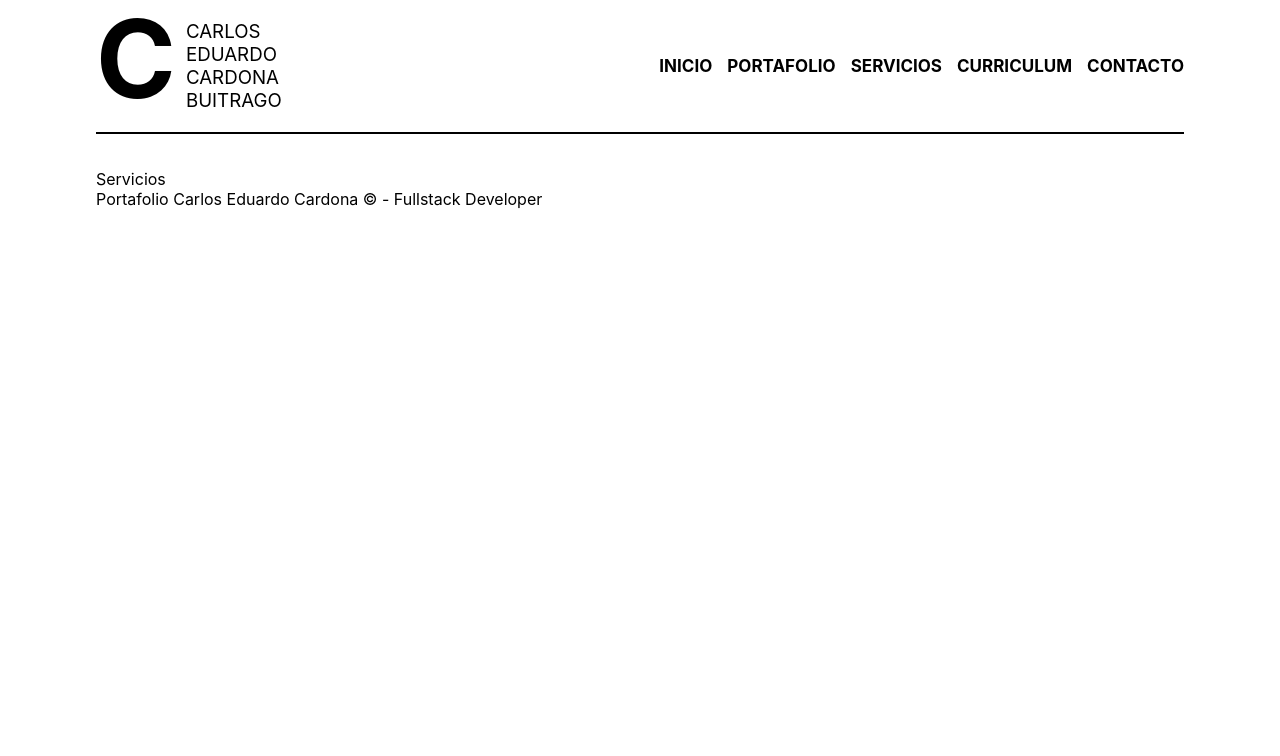
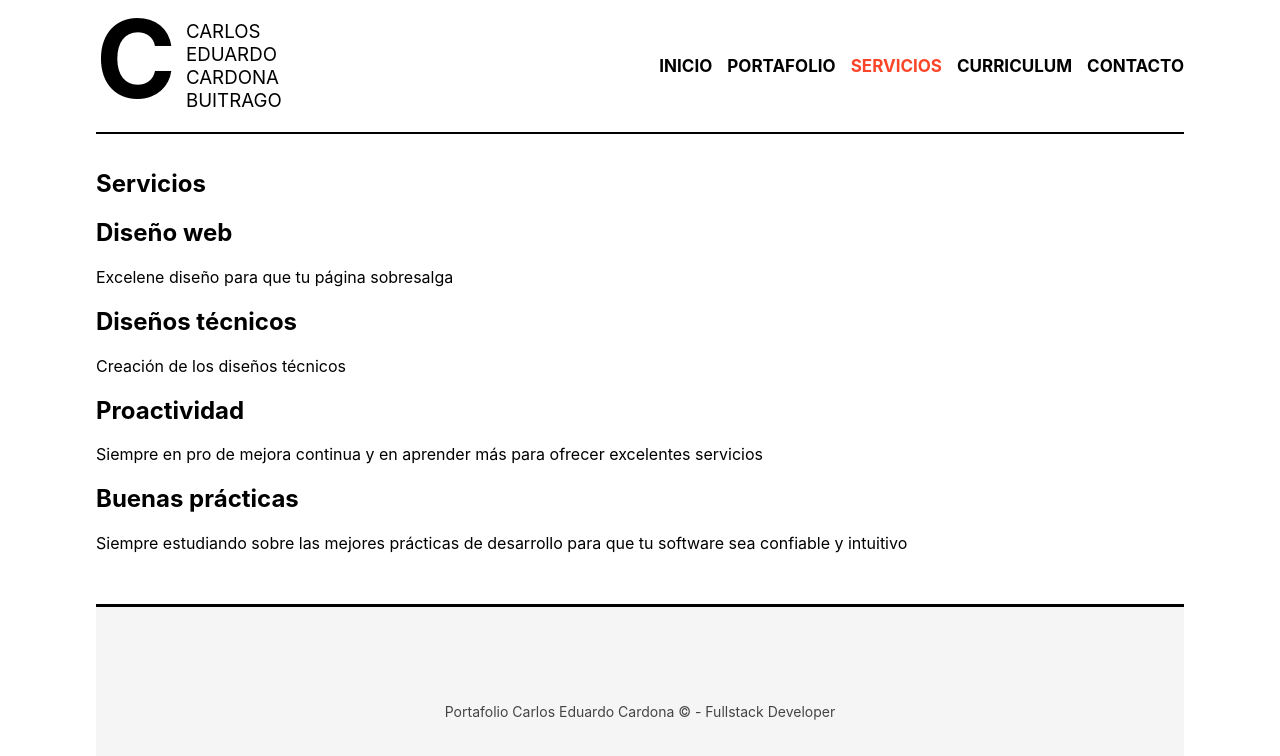
Before and after one commit to CarlosEduardoCardonaB/mi_portafoio, a React (Create React App) app: page /Servicios in a window 1280 px wide. Shown: the top 756 px of the page. Built offline with nearby package versions, Linux system fonts and the light colour scheme.

Commit message:
Avance en páginas y estilos para portafolio web

```diff
--- a/src/componentes/Contacto.js
+++ b/src/componentes/Contacto.js
@@ -2,6 +2,16 @@ import React from 'react'
 
 export const Contacto = () => {
   return (
-    <div>Contacto</div>
+    <div className='page'>
+      <h1>Contacto</h1>
+
+      <form className='contacto' action='mailto:caeca425@gmail.com'>
+        <input type='text' placeholder='Nombre'/>
+        <input type='text' placeholder='Apellidos'/>
+        <input type='text' placeholder='Email'/>
+        <textarea type='text' placeholder='Motivo de contacto'/>
+        <inpu type="submit" value="Enviar" />
+      </form>
+    </div>
   )
 }
--- a/src/componentes/Curriculum.js
+++ b/src/componentes/Curriculum.js
@@ -2,6 +2,28 @@ import React from 'react'
 
 export const Curriculum = () => {
   return (
-    <div>Curriculum</div>
+    <div className='page'>
+      <h1>Curriculum</h1>
+
+          <h2>Experiencia</h2>
+          <ul>
+            <li>He trabajado en esta empresa</li>
+          </ul>
+
+          <h2>Conocimientos</h2>
+          <ul>
+            <li>Tengo conocimientos en las siguientes tecnologias</li>
+          </ul>
+
+          <h2>Educación</h2>
+          <ul>
+            <li>Ingeniero de sistemas</li>
+          </ul>
+
+          <h2>Reconocimientos y premios</h2>
+          <ul>
+            <li>Excelencia académica. Promoción de P3 a E1</li>
+          </ul>
+    </div>
   )
 }
--- a/src/componentes/Inicio.js
+++ b/src/componentes/Inicio.js
@@ -1,7 +1,25 @@
 import React from 'react'
+import { Link } from 'react-router-dom'
 
 export const Inicio = () => {
   return (
-    <div>Inicio</div>
+    <div className='page'>
+      <h1>
+        Hola, soy Carlos Eduardo Cardona, desarrollador web con experiencia en tecnologías como React y NodeJs.
+        He trabjado con GCP y en proyectos móviles.
+      </h1>
+      <h2>
+        He trabajado con otras tecnologías pero me apasioné desde que vi las bondades de javascript con Jquery.
+        <Link to="/Contacto"> !Claro que quiero contactarte...¡</Link>
+      </h2>
+
+      <section className='last-works'>
+        <h2>Algunos de mis proyectos:</h2>
+        <p>Estos son algunos de los proyectos en los que he participado.</p>
+        <div className='works'>
+
+        </div>
+      </section>
+    </div>
   )
 }
--- a/src/componentes/Portafolio.js
+++ b/src/componentes/Portafolio.js
@@ -2,6 +2,8 @@ import React from 'react'
 
 export const Portafolio = () => {
   return (
-    <div>Portafolio</div>
+    <div className='page'>
+      <h1>Portafolio</h1>
+    </div>
   )
 }
--- a/src/componentes/Servicios.js
+++ b/src/componentes/Servicios.js
@@ -2,6 +2,27 @@ import React from 'react'
 
 export const Servicios = () => {
   return (
-    <div>Servicios</div>
+    <div className='page'>
+      <h1>Servicios</h1>
+
+      <section>
+        <article className='service'>
+          <h2>Diseño web</h2>
+          <p>Excelene diseño para que tu página sobresalga</p>
+        </article>
+        <article className='service'>
+          <h2>Diseños técnicos</h2>
+          <p>Creación de los diseños técnicos</p>
+        </article>
+        <article className='service'>
+          <h2>Proactividad</h2>
+          <p>Siempre en pro de mejora continua y en aprender más para ofrecer excelentes servicios</p>
+        </article>
+        <article className='service'>
+          <h2>Buenas prácticas</h2>
+          <p>Siempre estudiando sobre las mejores prácticas de desarrollo para que tu software sea confiable y intuitivo</p>
+        </article>
+      </section>
+    </div>
   )
 }
--- a/src/componentes/layout/Footer.js
+++ b/src/componentes/layout/Footer.js
@@ -2,7 +2,7 @@ import React from 'react'
 
 export const Footer = () => {
   return (
-    <footer>
+    <footer className='footer'>
         Portafolio Carlos Eduardo Cardona &copy; - Fullstack Developer
     </footer>
   )
--- a/src/componentes/layout/HeaderNav.js
+++ b/src/componentes/layout/HeaderNav.js
@@ -11,19 +11,19 @@ export const HeaderNav = () => {
         <nav>
             <ul>
                 <li>
-                    <NavLink to="/Inicio">Inicio</NavLink>
+                    <NavLink to="/Inicio" className={({isActive})=>isActive ? "active" : ""}>Inicio</NavLink>
                 </li>
                 <li>
-                    <NavLink to="/Portafolio">Portafolio</NavLink>
+                    <NavLink to="/Portafolio" className={({isActive})=>isActive ? "active" : ""}>Portafolio</NavLink>
                 </li>
                 <li>
-                    <NavLink to="/Servicios">Servicios</NavLink>
+                    <NavLink to="/Servicios" className={({isActive})=>isActive ? "active" : ""}>Servicios</NavLink>
                 </li>
                 <li>
-                    <NavLink to="/Curriculum">Curriculum</NavLink>
+                    <NavLink to="/Curriculum" className={({isActive})=>isActive ? "active" : ""}>Curriculum</NavLink>
                 </li>
                 <li>
-                    <NavLink to="/Contacto">Contacto</NavLink>
+                    <NavLink to="/Contacto" className={({isActive})=>isActive ? "active" : ""}>Contacto</NavLink>
                 </li>
             </ul>
         </nav>
--- a/src/index.css
+++ b/src/index.css
@@ -69,6 +69,23 @@ code {
   transition: all 300;
 }
 
+.header .active,
 .header a:hover{
   color: #fa4529;
 }
+
+.content{
+  min-height: 400px;
+}
+
+.footer {
+  text-align: center;
+  line-height: 120px;
+  font-size: 14px;
+  margin-top: 35px;
+  padding-top: 45px;
+  border-top: 3px solid black;
+  background: #f5f5f5;
+  min-height: 150px;
+  color: #444;
+}
--- a/src/router/MisRutas.js
+++ b/src/router/MisRutas.js
@@ -1,5 +1,5 @@
 import React from 'react'
-import {Routes, Route, BrowserRouter, Navlink} from 'react-router-dom';
+import {Routes, Route, BrowserRouter, Navigate} from 'react-router-dom';
 import {Inicio} from '../componentes/Inicio';
 import {Portafolio} from '../componentes/Portafolio';
 import {Servicios} from '../componentes/Servicios';
@@ -16,14 +16,17 @@ export const MisRutas = () => {
             {/* Header y navegacion */}
             <HeaderNav />
             {/* Contenido central */}
+            <section className='content'>
               <Routes>
-                <Route path='/' element={<Inicio/>}/>
+                  <Route path='/' element={<Navigate to="/Inicio" />}/>
                   <Route path='/Inicio' element={<Inicio/>}/>
                   <Route path='/Portafolio' element={<Portafolio/>}/>
                   <Route path='/Servicios' element={<Servicios/>}/>
                   <Route path='/Curriculum' element={<Curriculum/>}/>
                   <Route path='/Contacto' element={<Contacto/>}/>
               </Routes>
+            </section>
+
             {/* Footer */}
             <Footer />
         </BrowserRouter>
```
Lines whose indentation alone changed are shown as unchanged.
